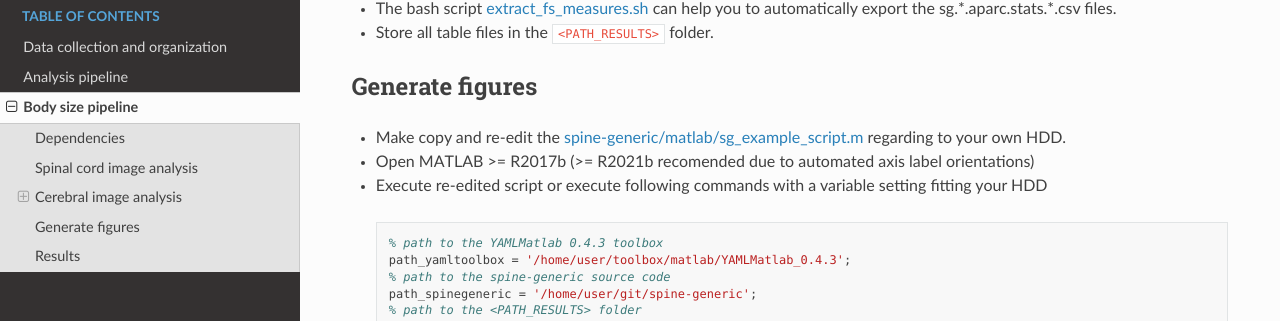
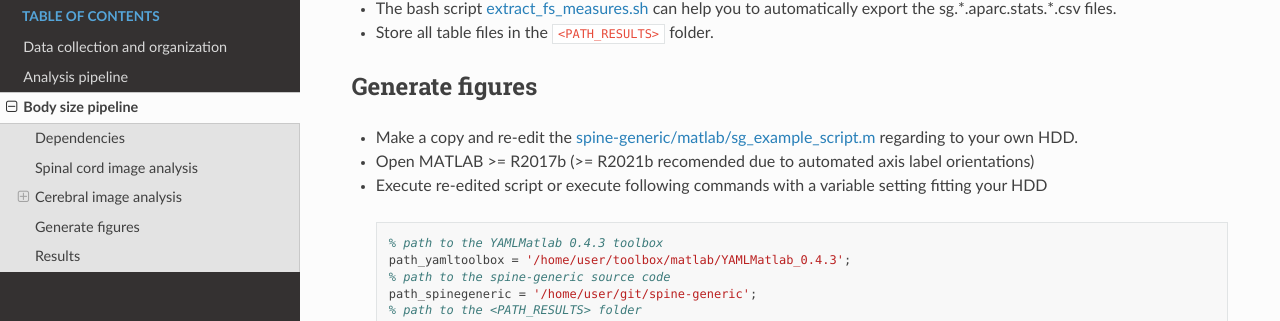
Before and after one commit to spine-generic/spine-generic, a Sphinx documentation site: the page built from docs/body-size-pipeline.rst, in a window 1280 px wide and 900 px high, scrolled down 1099 px. Shown: the part 130-451 px from the top of the window. Built offline with Sphinx 7.4.7 and the Read the Docs theme 2.0.0, drawn with Linux system fonts in a browser that asks for light colours.

Commit message:
Update docs/body-size-pipeline.rst

```diff
--- a/docs/body-size-pipeline.rst
+++ b/docs/body-size-pipeline.rst
@@ -56,7 +56,7 @@ Your own FreeSurfer segmentation and measurements
 Generate figures
 ----------------
 
--   Make copy and re-edit the `spine-generic/matlab/sg_example_script.m <https://github.com/renelabounek/spine-generic/blob/rl/height-weight-analysis/matlab/sg_example_script.m>`__ regarding to your own HDD.
+-   Make a copy and re-edit the `spine-generic/matlab/sg_example_script.m <https://github.com/renelabounek/spine-generic/blob/rl/height-weight-analysis/matlab/sg_example_script.m>`__ regarding to your own HDD.
 -   Open MATLAB >= R2017b (>= R2021b recomended due to automated axis label orientations)
 -   Execute re-edited script or execute following commands with a variable setting fitting your HDD
 
```
